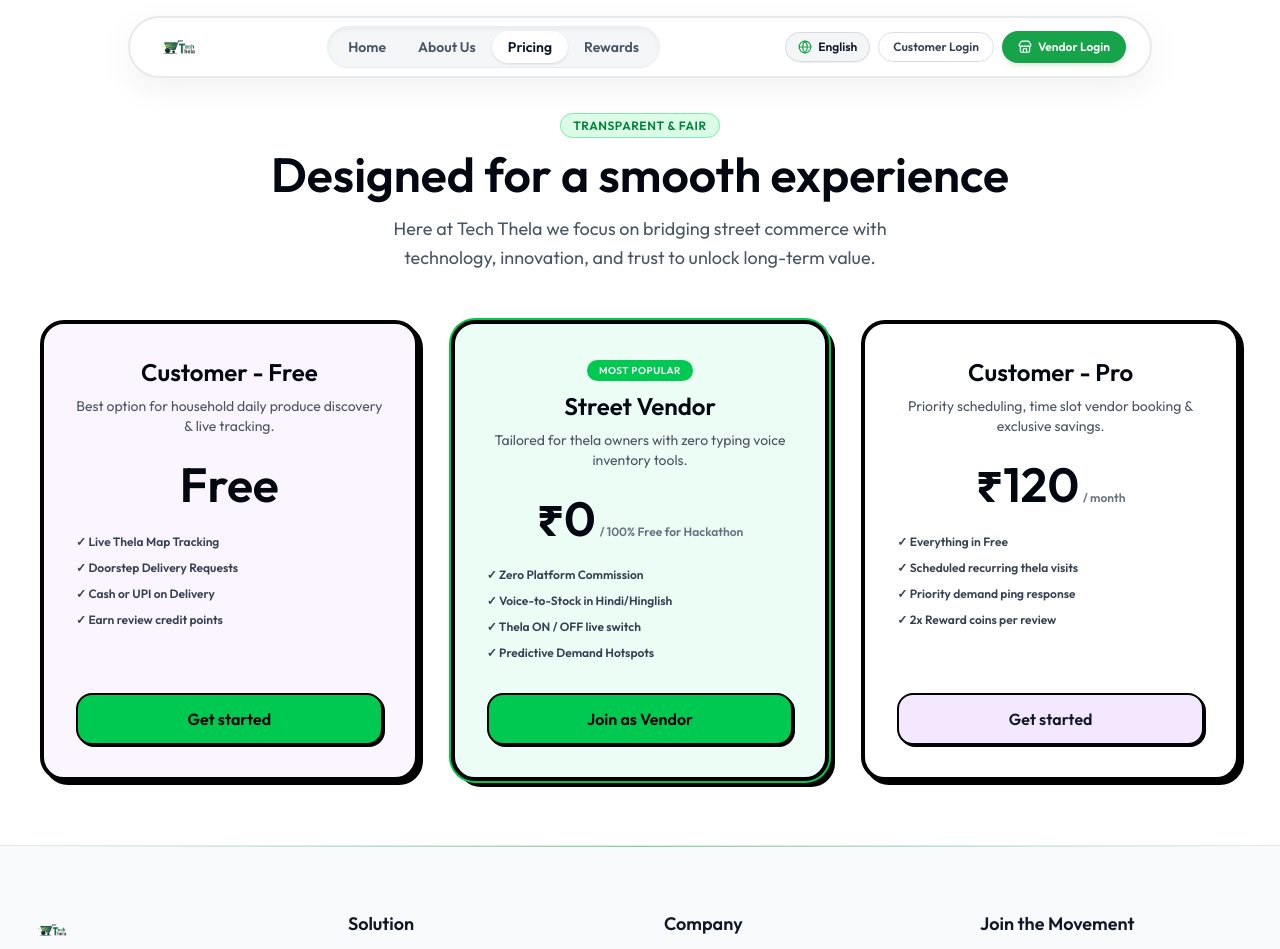
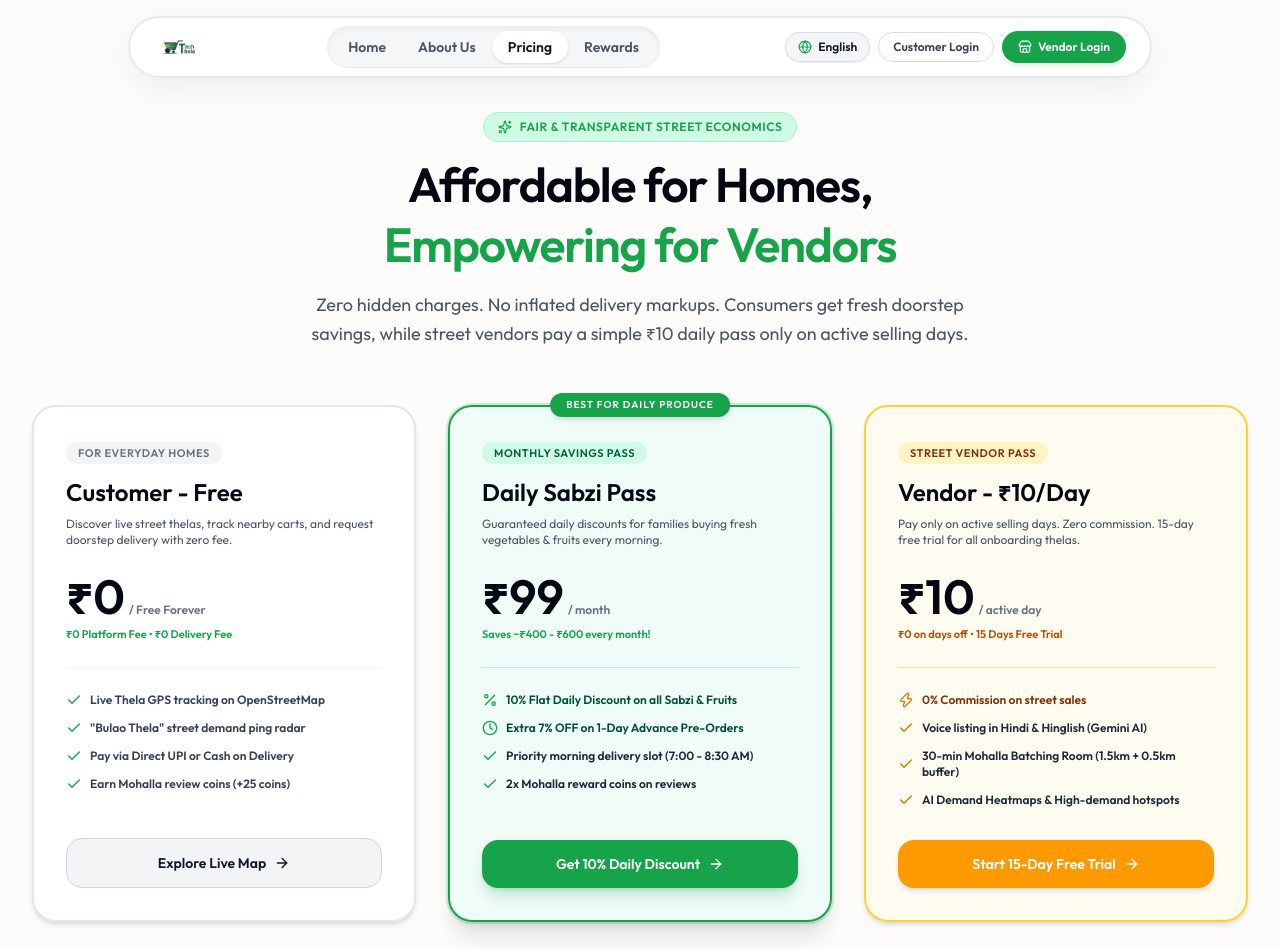
Before and after one commit to anurag-maurya-ece/gdghack, a Next.js app: page /pricing in a window 1280 px wide. Shown: the top 949 px of the page. Built offline with nearby package versions, Linux system fonts and the light colour scheme.

Commit message:
feat(pricing): update pricing page with consumer ₹0 fee, ₹99/mo daily sabzi pass, advance pre-order discount, and vendor ₹10/day sachet plan

```diff
--- a/app/pricing/page.jsx
+++ b/app/pricing/page.jsx
@@ -4,105 +4,199 @@ import React from "react";
 import Link from "next/link";
 import Navbar from "../../components/Navbar";
 import Footer from "../../components/Footer";
+import { Sparkles, Check, ArrowRight, ShieldCheck, Clock, Zap, Percent } from "lucide-react";
+import { useLanguage } from "../../context/LanguageContext";
 
 export default function PricingPage() {
+  const { t } = useLanguage();
+
   return (
-    <div className="bg-white text-gray-900 min-h-screen flex flex-col font-sans">
+    <div className="bg-[#FDFCFB] text-gray-900 min-h-screen flex flex-col font-sans">
       <Navbar />
 
-      <main className="flex-1 max-w-screen-xl mx-auto px-6 sm:px-10 py-16 pt-28">
-        <div className="mx-auto max-w-screen-md text-center mb-12">
-          <span className="text-xs font-bold uppercase tracking-wider text-green-700 bg-green-100 px-3 py-1 rounded-full border border-green-300">
-            Transparent & Fair
-          </span>
-          <h1 className="text-4xl sm:text-5xl font-extrabold text-gray-950 mt-3 mb-4">
-            Designed for a smooth experience
+      <main className="flex-1 max-w-screen-xl mx-auto px-4 sm:px-6 lg:px-8 py-16 pt-28">
+        {/* Header */}
+        <div className="mx-auto max-w-screen-md text-center mb-14">
+          <div className="inline-flex items-center gap-2 px-3.5 py-1.5 rounded-full bg-emerald-100 border border-emerald-200 text-[#16A34A] text-xs font-black uppercase tracking-wider mb-3">
+            <Sparkles className="w-3.5 h-3.5" />
+            <span>Fair & Transparent Street Economics</span>
+          </div>
+          <h1 className="text-4xl sm:text-5xl font-black text-gray-950 tracking-tight leading-tight mb-4">
+            Affordable for Homes, <br />
+            <span className="text-[#16A34A]">Empowering for Vendors</span>
           </h1>
-          <p className="text-gray-600 text-base sm:text-lg max-w-xl mx-auto leading-relaxed">
-            Here at Tech Thela we focus on bridging street commerce with technology, innovation, and trust to unlock long-term value.
+          <p className="text-gray-600 text-base sm:text-lg max-w-2xl mx-auto leading-relaxed">
+            Zero hidden charges. No inflated delivery markups. Consumers get fresh doorstep savings, while street vendors pay a simple ₹10 daily pass only on active selling days.
           </p>
         </div>
 
-        <div className="grid grid-cols-1 md:grid-cols-3 gap-8">
-          {/* Plan 1 */}
-          <div className="flex flex-col p-8 bg-purple-50 rounded-3xl border-4 border-black shadow-[4px_4px_0_#000000] text-center justify-between">
+        {/* 3 Core Pricing Cards */}
+        <div className="grid grid-cols-1 md:grid-cols-3 gap-8 items-stretch">
+
+          {/* Card 1: Consumer Free Tier */}
+          <div className="flex flex-col p-8 bg-white rounded-3xl border-2 border-gray-200 shadow-md justify-between hover:border-gray-400 transition-all">
             <div>
-              <h3 className="mb-2 text-2xl font-bold text-gray-950">Customer - Free</h3>
-              <p className="text-sm text-gray-600 mb-6">
-                Best option for household daily produce discovery & live tracking.
+              <span className="text-[11px] font-black uppercase tracking-wider text-gray-500 bg-gray-100 px-3 py-1 rounded-full">
+                For Everyday Homes
+              </span>
+              <h3 className="mt-3 mb-2 text-2xl font-black text-gray-950">Customer - Free</h3>
+              <p className="text-xs text-gray-600 font-medium mb-6">
+                Discover live street thelas, track nearby carts, and request doorstep delivery with zero fee.
               </p>
-              <div className="my-6">
-                <span className="text-5xl font-black text-gray-950">Free</span>
+
+              <div className="my-6 pb-6 border-b border-gray-100">
+                <span className="text-5xl font-black text-gray-950">₹0</span>
+                <span className="text-xs text-gray-500 font-bold ml-1">/ Free Forever</span>
+                <p className="text-[11px] text-[#16A34A] font-extrabold mt-1">₹0 Platform Fee • ₹0 Delivery Fee</p>
               </div>
-              <ul className="text-left text-xs font-bold text-gray-700 flex flex-col gap-2.5 mb-8">
-                <li>✓ Live Thela Map Tracking</li>
-                <li>✓ Doorstep Delivery Requests</li>
-                <li>✓ Cash or UPI on Delivery</li>
-                <li>✓ Earn review credit points</li>
+
+              <ul className="text-left text-xs font-bold text-gray-700 flex flex-col gap-3 mb-8">
+                <li className="flex items-center gap-2">
+                  <Check className="w-4 h-4 text-[#16A34A] shrink-0" />
+                  <span>Live Thela GPS tracking on OpenStreetMap</span>
+                </li>
+                <li className="flex items-center gap-2">
+                  <Check className="w-4 h-4 text-[#16A34A] shrink-0" />
+                  <span>&quot;Bulao Thela&quot; street demand ping radar</span>
+                </li>
+                <li className="flex items-center gap-2">
+                  <Check className="w-4 h-4 text-[#16A34A] shrink-0" />
+                  <span>Pay via Direct UPI or Cash on Delivery</span>
+                </li>
+                <li className="flex items-center gap-2">
+                  <Check className="w-4 h-4 text-[#16A34A] shrink-0" />
+                  <span>Earn Mohalla review coins (+25 coins)</span>
+                </li>
               </ul>
             </div>
+
             <Link
               href="/customer"
-              className="w-full text-base font-bold bg-green-500 hover:bg-green-600 text-black py-3 rounded-2xl border-2 border-black shadow-[2px_2px_0_#000000] transition-all"
+              className="w-full text-center text-sm font-black bg-gray-100 hover:bg-gray-200 text-gray-900 py-3.5 rounded-2xl border border-gray-300 transition-all flex items-center justify-center gap-2"
             >
-              Get started
+              <span>Explore Live Map</span>
+              <ArrowRight className="w-4 h-4" />
             </Link>
           </div>
 
-          {/* Plan 2 */}
-          <div className="flex flex-col p-8 bg-emerald-50 rounded-3xl border-4 border-black shadow-[6px_6px_0_#000000] text-center justify-between ring-2 ring-green-500">
+          {/* Card 2: Consumer Daily Sabzi Savings Pass (Highlighted) */}
+          <div className="flex flex-col p-8 bg-emerald-50/70 rounded-3xl border-2 border-[#16A34A] shadow-xl justify-between relative ring-2 ring-[#16A34A]/20">
+            <div className="absolute -top-3.5 left-1/2 -translate-x-1/2 bg-[#16A34A] text-white text-[10px] font-black uppercase tracking-widest px-4 py-1 rounded-full shadow-md">
+              Best For Daily Produce
+            </div>
+
             <div>
-              <span className="text-[10px] font-black uppercase tracking-wider bg-green-500 text-white px-3 py-1 rounded-full">
-                Most Popular
+              <span className="text-[11px] font-black uppercase tracking-wider text-emerald-800 bg-emerald-100 px-3 py-1 rounded-full">
+                Monthly Savings Pass
               </span>
-              <h3 className="mt-2 mb-2 text-2xl font-bold text-gray-950">Street Vendor</h3>
-              <p className="text-sm text-gray-600 mb-6">
-                Tailored for thela owners with zero typing voice inventory tools.
+              <h3 className="mt-3 mb-2 text-2xl font-black text-gray-950">Daily Sabzi Pass</h3>
+              <p className="text-xs text-gray-600 font-medium mb-6">
+                Guaranteed daily discounts for families buying fresh vegetables & fruits every morning.
               </p>
-              <div className="my-6">
-                <span className="text-5xl font-black text-gray-950">₹0</span>
-                <span className="text-xs text-gray-500 font-bold ml-1">/ 100% Free for Hackathon</span>
+
+              <div className="my-6 pb-6 border-b border-emerald-200/80">
+                <span className="text-5xl font-black text-gray-950">₹99</span>
+                <span className="text-xs text-gray-500 font-bold ml-1">/ month</span>
+                <p className="text-[11px] text-[#16A34A] font-black mt-1">Saves ~₹400 - ₹600 every month!</p>
               </div>
-              <ul className="text-left text-xs font-bold text-gray-700 flex flex-col gap-2.5 mb-8">
-                <li>✓ Zero Platform Commission</li>
-                <li>✓ Voice-to-Stock in Hindi/Hinglish</li>
-                <li>✓ Thela ON / OFF live switch</li>
-                <li>✓ Predictive Demand Hotspots</li>
+
+              <ul className="text-left text-xs font-bold text-gray-800 flex flex-col gap-3 mb-8">
+                <li className="flex items-center gap-2 text-emerald-900 font-black">
+                  <Percent className="w-4 h-4 text-[#16A34A] shrink-0" />
+                  <span>10% Flat Daily Discount on all Sabzi & Fruits</span>
+                </li>
+                <li className="flex items-center gap-2 text-emerald-900 font-black">
+                  <Clock className="w-4 h-4 text-[#16A34A] shrink-0" />
+                  <span>Extra 7% OFF on 1-Day Advance Pre-Orders</span>
+                </li>
+                <li className="flex items-center gap-2">
+                  <Check className="w-4 h-4 text-[#16A34A] shrink-0" />
+                  <span>Priority morning delivery slot (7:00 - 8:30 AM)</span>
+                </li>
+                <li className="flex items-center gap-2">
+                  <Check className="w-4 h-4 text-[#16A34A] shrink-0" />
+                  <span>2x Mohalla reward coins on reviews</span>
+                </li>
               </ul>
             </div>
+
             <Link
-              href="/vendor"
-              className="w-full text-base font-bold bg-green-500 hover:bg-green-600 text-black py-3 rounded-2xl border-2 border-black shadow-[2px_2px_0_#000000] transition-all"
+              href="/customer"
+              className="w-full text-center text-sm font-black bg-[#16A34A] hover:bg-[#15803D] text-white py-3.5 rounded-2xl shadow-lg shadow-green-700/20 transition-all flex items-center justify-center gap-2 cursor-pointer"
             >
-              Join as Vendor
+              <span>Get 10% Daily Discount</span>
+              <ArrowRight className="w-4 h-4" />
             </Link>
           </div>
 
-          {/* Plan 3 */}
-          <div className="flex flex-col p-8 bg-white rounded-3xl border-4 border-black shadow-[4px_4px_0_#000000] text-center justify-between">
+          {/* Card 3: Vendor Daily Sachet Pass */}
+          <div className="flex flex-col p-8 bg-amber-50/60 rounded-3xl border-2 border-amber-300 shadow-md justify-between hover:border-amber-500 transition-all">
             <div>
-              <h3 className="mb-2 text-2xl font-bold text-gray-950">Customer - Pro</h3>
-              <p className="text-sm text-gray-600 mb-6">
-                Priority scheduling, time slot vendor booking & exclusive savings.
+              <span className="text-[11px] font-black uppercase tracking-wider text-amber-900 bg-amber-100 px-3 py-1 rounded-full">
+                Street Vendor Pass
+              </span>
+              <h3 className="mt-3 mb-2 text-2xl font-black text-gray-950">Vendor - ₹10/Day</h3>
+              <p className="text-xs text-gray-600 font-medium mb-6">
+                Pay only on active selling days. Zero commission. 15-day free trial for all onboarding thelas.
               </p>
-              <div className="my-6">
-                <span className="text-5xl font-black text-gray-950">₹120</span>
-                <span className="text-xs text-gray-500 font-bold ml-1">/ month</span>
+
+              <div className="my-6 pb-6 border-b border-amber-200">
+                <span className="text-5xl font-black text-gray-950">₹10</span>
+                <span className="text-xs text-gray-500 font-bold ml-1">/ active day</span>
+                <p className="text-[11px] text-amber-700 font-extrabold mt-1">₹0 on days off • 15 Days Free Trial</p>
               </div>
-              <ul className="text-left text-xs font-bold text-gray-700 flex flex-col gap-2.5 mb-8">
-                <li>✓ Everything in Free</li>
-                <li>✓ Scheduled recurring thela visits</li>
-                <li>✓ Priority demand ping response</li>
-                <li>✓ 2x Reward coins per review</li>
+
+              <ul className="text-left text-xs font-bold text-gray-800 flex flex-col gap-3 mb-8">
+                <li className="flex items-center gap-2 font-black text-amber-900">
+                  <Zap className="w-4 h-4 text-amber-600 shrink-0" />
+                  <span>0% Commission on street sales</span>
+                </li>
+                <li className="flex items-center gap-2">
+                  <Check className="w-4 h-4 text-amber-600 shrink-0" />
+                  <span>Voice listing in Hindi & Hinglish (Gemini AI)</span>
+                </li>
+                <li className="flex items-center gap-2">
+                  <Check className="w-4 h-4 text-amber-600 shrink-0" />
+                  <span>30-min Mohalla Batching Room (1.5km + 0.5km buffer)</span>
+                </li>
+                <li className="flex items-center gap-2">
+                  <Check className="w-4 h-4 text-amber-600 shrink-0" />
+                  <span>AI Demand Heatmaps & High-demand hotspots</span>
+                </li>
               </ul>
             </div>
+
             <Link
-              href="/customer"
-              className="w-full text-base font-bold bg-purple-100 hover:bg-purple-200 text-gray-900 py-3 rounded-2xl border-2 border-black shadow-[2px_2px_0_#000000] transition-all"
+              href="/Vendorlogin"
+              className="w-full text-center text-sm font-black bg-amber-500 hover:bg-amber-600 text-white py-3.5 rounded-2xl shadow-md transition-all flex items-center justify-center gap-2"
             >
-              Get started
+              <span>Start 15-Day Free Trial</span>
+              <ArrowRight className="w-4 h-4" />
             </Link>
           </div>
+
+        </div>
+
+        {/* Feature Highlight: Advance Pre-Order Savings */}
+        <div className="mt-14 p-6 sm:p-8 bg-white border border-gray-200 rounded-3xl shadow-sm flex flex-col md:flex-row items-center justify-between gap-6">
+          <div className="space-y-1.5 max-w-2xl">
+            <div className="inline-flex items-center gap-2 text-xs font-black text-[#16A34A] uppercase tracking-wider">
+              <Clock className="w-4 h-4" />
+              <span>Zero-Wastage Pre-Order Model</span>
+            </div>
+            <h4 className="text-xl font-black text-gray-900">
+              Why do we give up to 17% discount on 1-day advance pre-orders?
+            </h4>
+            <p className="text-xs text-gray-600 leading-relaxed font-medium">
+              When consumers book their morning vegetables before 10 PM, vendors buy the exact quantity directly from mandi at dawn. This eliminates 100% of vendor produce spoilage & unsold food wastage — and the saved margins are returned directly to the consumer as discounts!
+            </p>
+          </div>
+          <Link
+            href="/customer"
+            className="px-6 py-3.5 bg-gray-900 hover:bg-black text-white text-xs font-black rounded-2xl shrink-0 transition-all"
+          >
+            Pre-Order Tomorrow&apos;s Sabzi &rarr;
+          </Link>
         </div>
       </main>
 
```
